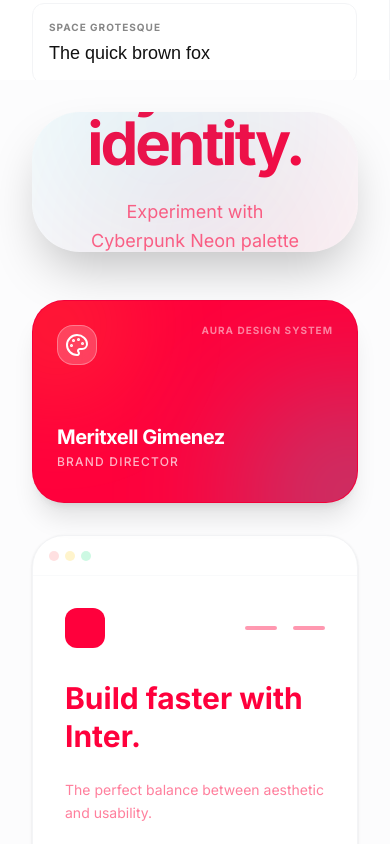
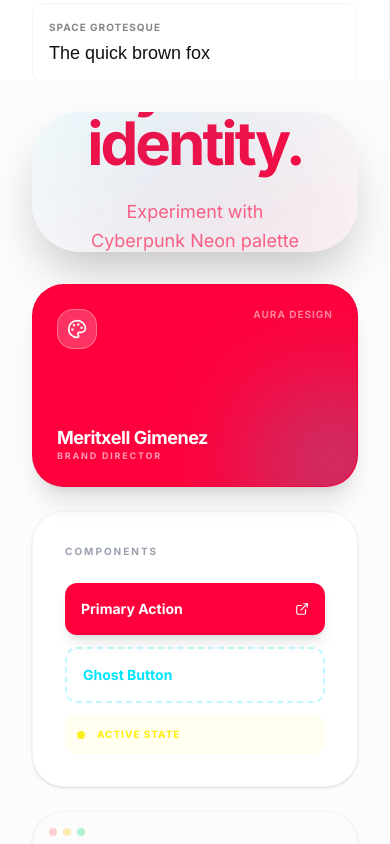
Before and after one commit to DatanopIA/ChromaSync, a React (Vite) app in the folder frontend/: page /brandkit in a window 390 px wide. Shown: the part 845-1689 px from the top of the page. Built offline with nearby package versions, Linux system fonts and the light colour scheme; a web font is replaced by a local one.

Commit message:
fix: adjust business card padding and typography scale to prevent text clipping

```diff
--- a/frontend/src/pages/BrandKit.tsx
+++ b/frontend/src/pages/BrandKit.tsx
@@ -336,7 +336,7 @@
                         key={activeCombo}
                         initial={{ opacity: 0, y: 20 }}
                         animate={{ opacity: 1, y: 0 }}
-                        className="w-full max-w-5xl flex flex-col gap-12"
+                        className="w-full max-w-6xl flex flex-col gap-8 md:gap-12"
                     >
                         {/* Main Brand Showcase */}
                         <div
@@ -368,115 +368,125 @@
                             </button>
                         </div>
 
-                        <div className="grid grid-cols-1 md:grid-cols-2 lg:grid-cols-3 gap-8">
-                            {/* Business Card Mockup - FIXED LAYOUT */}
+                        <div className="grid grid-cols-1 md:grid-cols-2 lg:grid-cols-3 gap-6 md:gap-8 items-start">
+                            {/* Column 1: Business Card & Interaction State */}
+                            <div className="flex flex-col gap-6 md:gap-8">
+                                {/* Business Card Mockup */}
                                 <motion.div
                                     initial={{ opacity: 0, scale: 0.9 }}
                                     animate={{ opacity: 1, scale: 1 }}
                                     transition={{ delay: 0.3 }}
-                                className="aspect-[1.6/1] rounded-[32px] p-6 md:p-10 shadow-xl relative overflow-hidden group cursor-pointer perspective-1000 border border-black/5"
+                                    className="aspect-[1.6/1] rounded-[32px] p-6 md:p-8 shadow-xl relative overflow-hidden group cursor-pointer border border-black/5"
                                     style={{ backgroundColor: primary }}
                                 >
                                     <div className="relative z-10 h-full flex flex-col justify-between">
                                         <div className="flex justify-between items-start">
-                                        <div className="w-10 h-10 md:w-14 md:h-14 rounded-2xl bg-white/20 backdrop-blur-md flex items-center justify-center border border-white/30">
-                                            <Palette size={24} style={{ color: getContrast(primary) }} />
+                                            <div className="w-10 h-10 md:w-12 md:h-12 rounded-2xl bg-white/20 backdrop-blur-md flex items-center justify-center border border-white/30">
+                                                <Palette size={20} style={{ color: getContrast(primary) }} />
                                             </div>
-                                        <div className="text-[10px] uppercase font-bold tracking-widest leading-none opacity-50" style={{ color: getContrast(primary) }}>Aura Design System</div>
+                                            <div className="text-[10px] uppercase font-bold tracking-widest leading-none opacity-50" style={{ color: getContrast(primary) }}>Aura Design</div>
                                         </div>
-                                    <div className="flex flex-col gap-1 pb-2">
-                                        <div className="font-bold text-xl md:text-2xl tracking-tight leading-tight" style={{ color: getContrast(primary) }}>Meritxell Gimenez</div>
-                                        <div className="text-xs font-medium uppercase tracking-widest opacity-70" style={{ color: getContrast(primary) }}>Brand Director</div>
+                                        <div className="flex flex-col gap-0.5">
+                                            <div className="font-bold text-lg md:text-xl tracking-tight leading-none" style={{ color: getContrast(primary) }}>Meritxell Gimenez</div>
+                                            <div className="text-[9px] font-bold uppercase tracking-[0.2em] opacity-60" style={{ color: getContrast(primary) }}>Brand Director</div>
                                         </div>
                                     </div>
-                                {/* Decorative elements */}
-                                <div className="absolute -bottom-20 -right-20 w-44 h-44 rounded-full blur-[80px] opacity-40" style={{ backgroundColor: secondary }} />
-                                <div className="absolute -top-10 -left-10 w-32 h-32 rounded-full blur-[60px] opacity-20" style={{ backgroundColor: accent }} />
+                                    <div className="absolute -bottom-10 -right-10 w-32 h-32 rounded-full blur-[60px] opacity-40" style={{ backgroundColor: secondary }} />
                                 </motion.div>
 
-                            {/* Web Interface Item */}
-                            <div className="bg-white rounded-[32px] shadow-sm border border-gray-100 overflow-hidden flex flex-col h-full">
-                                <div className="h-10 px-4 border-b border-gray-50 flex items-center gap-1.5 font-sans">
-                                    <div className="w-2.5 h-2.5 rounded-full bg-red-400/20" />
-                                    <div className="w-2.5 h-2.5 rounded-full bg-yellow-400/20" />
-                                    <div className="w-2.5 h-2.5 rounded-full bg-green-400/20" />
+                                {/* Interaction State Panel */}
+                                <div className="p-8 rounded-[32px] bg-white border border-gray-100 shadow-sm flex flex-col gap-6">
+                                    <h4 className="text-[10px] font-bold uppercase tracking-[0.2em] text-gray-400 font-sans">Components</h4>
+                                    <div className="flex flex-col gap-3">
+                                        <div className="p-4 rounded-xl flex items-center justify-between text-white shadow-lg" style={{ backgroundColor: primary }}>
+                                            <span className="font-bold text-sm">Primary Action</span>
+                                            <ExternalLink size={14} />
                                         </div>
-                                <div className="flex-1 p-8 flex flex-col gap-6" style={{ backgroundColor: background + '15' }}>
-                                    <div className="flex items-center justify-between">
-                                        <div className="w-10 h-10 rounded-xl" style={{ backgroundColor: primary }} />
-                                        <div className="flex gap-4 opacity-40">
-                                            <div className="h-1 w-8 rounded-full" style={{ backgroundColor: primary }} />
-                                            <div className="h-1 w-8 rounded-full" style={{ backgroundColor: primary }} />
+                                        <div className="p-4 rounded-xl flex items-center justify-between border-2 border-dashed" style={{ borderColor: secondary + '40', color: secondary }}>
+                                            <span className="font-bold text-sm">Ghost Button</span>
                                         </div>
+                                        <div className="p-3 rounded-xl flex items-center gap-3" style={{ backgroundColor: accent + '10', color: accent }}>
+                                            <div className="w-2 h-2 rounded-full bg-current animate-pulse" />
+                                            <span className="text-[10px] font-bold uppercase tracking-widest">Active State</span>
                                         </div>
-                                    <h3 className="text-3xl font-bold mt-2 leading-tight" style={{ color: primary }}>Build faster with {selectedFont.name}.</h3>
-                                    <p className="text-sm opacity-50 leading-relaxed" style={{ color: primary }}>
-                                        The perfect balance between aesthetic and usability.
-                                    </p>
-                                    <div className="mt-auto pt-4 flex gap-2">
-                                        <div className="flex-1 h-3 rounded-full" style={{ backgroundColor: secondary + '30' }} />
-                                        <div className="flex-1 h-3 rounded-full" style={{ backgroundColor: accent + '30' }} />
                                     </div>
                                 </div>
                             </div>
 
-                            {/* Mobile Identity / App Screen - ENHANCED */}
+                            {/* Column 2: Web Interface & Chart */}
+                            <div className="flex flex-col gap-6 md:gap-8">
+                                {/* Web Interface Item */}
+                                <div className="bg-white rounded-[32px] shadow-sm border border-gray-100 overflow-hidden flex flex-col">
+                                    <div className="h-10 px-4 border-b border-gray-50 flex items-center gap-1.5 bg-gray-50/50">
+                                        <div className="w-2 h-2 rounded-full bg-red-400/30" />
+                                        <div className="w-2 h-2 rounded-full bg-yellow-400/30" />
+                                        <div className="w-2 h-2 rounded-full bg-green-400/30" />
+                                    </div>
+                                    <div className="p-8 flex flex-col gap-6" style={{ backgroundColor: background + '10' }}>
+                                        <div className="flex items-center justify-between">
+                                            <div className="w-10 h-10 rounded-xl shadow-inner" style={{ backgroundColor: primary }} />
+                                            <div className="flex gap-3">
+                                                <div className="h-1.5 w-8 rounded-full bg-current opacity-10" />
+                                                <div className="h-1.5 w-8 rounded-full bg-current opacity-10" />
+                                            </div>
+                                        </div>
+                                        <h3 className="text-3xl font-bold leading-tight tracking-tight" style={{ color: primary }}>Build with {selectedFont.name}.</h3>
+                                        <p className="text-sm opacity-60 leading-relaxed font-sans" style={{ color: primary }}>
+                                            A seamless balance between form and function.
+                                        </p>
+                                        <div className="h-px w-full bg-current opacity-5" />
+                                        <div className="flex gap-2">
+                                            <div className="h-6 w-20 rounded-lg" style={{ backgroundColor: secondary + '20' }} />
+                                            <div className="h-6 w-20 rounded-lg" style={{ backgroundColor: accent + '20' }} />
+                                        </div>
+                                    </div>
+                                </div>
+
+                                {/* Stat Box */}
+                                <div className="p-8 rounded-[32px] shadow-xl flex flex-col gap-4 relative overflow-hidden group" style={{ backgroundColor: background }}>
+                                    <div className="absolute inset-0 opacity-10" style={{ backgroundImage: `radial-gradient(circle at 2px 2px, ${primary} 1px, transparent 0)`, backgroundSize: '16px 16px' }} />
+                                    <div className="relative z-10">
+                                        <div className="h-1 w-12 rounded-full mb-4" style={{ backgroundColor: secondary }} />
+                                        <h5 className="text-5xl font-bold leading-none tracking-tighter" style={{ color: primary }}>98.2%</h5>
+                                        <p className="text-[10px] uppercase font-bold tracking-[0.2em] opacity-40 mt-2" style={{ color: primary }}>Design Accuracy</p>
+                                    </div>
+                                </div>
+                            </div>
+
+                            {/* Column 3: Mobile Identity (Tall) */}
+                            <div className="flex flex-col gap-6 md:gap-8 h-full">
                                 <motion.div
                                     initial={{ opacity: 0, scale: 0.9 }}
                                     animate={{ opacity: 1, scale: 1 }}
                                     transition={{ delay: 0.4 }}
-                                className="bg-white rounded-[40px] shadow-sm border border-gray-100 p-8 flex flex-col items-center gap-6 text-center relative overflow-hidden h-full"
+                                    className="bg-white rounded-[40px] shadow-sm border border-gray-100 p-8 flex flex-col items-center gap-8 text-center relative overflow-hidden h-full min-h-[500px]"
                                 >
-                                <div className="absolute inset-x-0 top-0 h-1/3 transition-all" style={{ backgroundColor: background + '40' }} />
-                                <div className="relative z-10 flex flex-col items-center gap-6 pt-4">
-                                    <div className="w-24 h-24 rounded-3xl p-1 shadow-2xl overflow-hidden bg-white">
-                                        <img src="https://picsum.photos/seed/user/200/200" className="w-full h-full object-cover" alt="User" />
+                                    <div className="absolute inset-x-0 top-0 h-40 transition-all" style={{ backgroundColor: background + '40' }} />
+                                    <div className="relative z-10 flex flex-col items-center gap-6 pt-4 w-full">
+                                        <div className="w-24 h-24 rounded-[32px] p-1 shadow-2xl overflow-hidden bg-white ring-8 ring-white/50">
+                                            <img src="https://i.pravatar.cc/150?u=brand" className="w-full h-full object-cover" alt="User" />
                                         </div>
                                         <div className="flex flex-col gap-1">
-                                        <h4 className="text-2xl font-bold" style={{ color: primary }}>Official Brand</h4>
-                                        <p className="text-xs uppercase font-bold tracking-[0.2em] opacity-40" style={{ color: primary }}>Creative Hub</p>
+                                            <h4 className="text-2xl font-bold tracking-tight" style={{ color: primary }}>Official Kit</h4>
+                                            <p className="text-[10px] uppercase font-bold tracking-[0.3em] opacity-40" style={{ color: primary }}>Verified Identity</p>
                                         </div>
-                                    <div className="flex gap-2 w-full mt-2">
-                                        <div className="flex-1 py-3 rounded-2xl text-[10px] font-bold uppercase tracking-widest transition-all hover:scale-105" style={{ backgroundColor: primary, color: background }}>Profile</div>
-                                        <div className="flex-1 py-3 rounded-2xl text-[10px] font-bold uppercase tracking-widest border-2 transition-all hover:scale-105" style={{ borderColor: secondary, color: secondary }}>Connect</div>
+                                        <div className="flex flex-col gap-3 w-full mt-4">
+                                            <button className="w-full py-4 rounded-2xl text-[10px] font-bold uppercase tracking-[0.2em] shadow-lg transition-all hover:scale-[1.02]" style={{ backgroundColor: primary, color: background }}>View Profile</button>
+                                            <button className="w-full py-4 rounded-2xl text-[10px] font-bold uppercase tracking-[0.2em] border-2 transition-all hover:bg-gray-50" style={{ borderColor: secondary, color: secondary }}>Collaborate</button>
                                         </div>
                                     </div>
-                                <div className="flex gap-4 w-full mt-auto">
-                                    {[primary, secondary, accent].map((c, i) => (
-                                        <div key={i} className="flex-1 h-3 rounded-full opacity-30" style={{ backgroundColor: c }} />
+                                    <div className="mt-auto w-full flex flex-col gap-4">
+                                        <div className="flex justify-between items-end gap-2 px-2">
+                                            {[40, 70, 100, 60, 85].map((h, i) => (
+                                                <div key={i} className="flex-1 rounded-t-lg opacity-20" style={{ backgroundColor: primary, height: `${h}px` }} />
                                             ))}
                                         </div>
-                            </motion.div>
-
-                            {/* UI Components Panel */}
-                            <div className="flex flex-col gap-6">
-                                <div className="p-8 rounded-[32px] bg-white border border-gray-100 shadow-sm flex flex-col gap-6">
-                                    <h4 className="text-xs font-bold uppercase tracking-[0.2em] text-gray-400 font-sans">Interaction state</h4>
-                                    <div className="flex flex-col gap-3">
-                                        <div className="p-4 rounded-xl flex items-center justify-between text-white" style={{ backgroundColor: primary }}>
-                                            <span className="font-bold">Button Primary</span>
-                                            <ExternalLink size={16} />
-                                        </div>
-                                        <div className="p-4 rounded-xl flex items-center justify-between border-2" style={{ borderColor: secondary, color: secondary }}>
-                                            <span className="font-bold">Ghost Variant</span>
-                                        </div>
-                                        <div className="p-4 rounded-xl flex items-center gap-2" style={{ backgroundColor: accent + '15', color: accent }}>
-                                            <div className="w-2 h-2 rounded-full bg-current animate-pulse" />
-                                            <span className="text-xs font-bold uppercase tracking-widest">Active Status</span>
+                                        <div className="h-1.5 w-full bg-gray-100 rounded-full overflow-hidden">
+                                            <div className="h-full w-2/3 rounded-full" style={{ backgroundColor: accent }} />
                                         </div>
                                     </div>
+                                </motion.div>
                             </div>
-
-                                <div className="p-8 rounded-[32px] shadow-2xl flex flex-col gap-3 relative overflow-hidden group" style={{ backgroundColor: background }}>
-                                    <div className="absolute inset-0 opacity-20 group-hover:opacity-30 transition-opacity" style={{ backgroundImage: `radial-gradient(circle at 2px 2px, ${primary}40 1px, transparent 0)`, backgroundSize: '16px 16px' }} />
-                                    <div className="relative z-10 flex flex-col gap-4">
-                                        <div className="h-1 w-12 rounded-full" style={{ backgroundColor: secondary }} />
-                                        <h5 className="text-4xl font-bold leading-none tracking-tight" style={{ color: primary }}>84%</h5>
-                                        <p className="text-[10px] uppercase font-bold tracking-widest opacity-50" style={{ color: primary }}>Growth Index</p>
-                                    </div>
-                                </div>
-                            </div>
-
                         </div>
 
                         {/* Typography Spec Card */}
```
Lines whose indentation alone changed are shown as unchanged.
